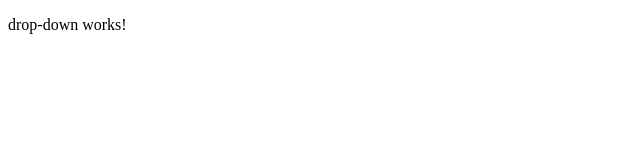
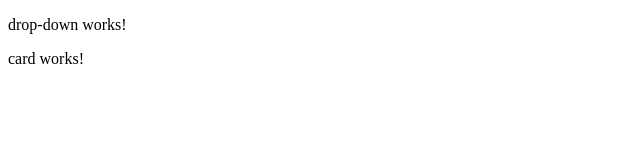
Before and after one commit to Fatma-Elarabi/weather-forecast, an Angular app: page /weather-forecast in a window 1280 px wide. Shown: the top 160 px of the page, without its empty margins (0-640 px from the left). Built offline with nearby package versions, Linux system fonts and the light colour scheme.

Commit message:
install bootstrap

```diff
--- a/src/app/weather-dashboard/components/dashboard/dashboard.component.html
+++ b/src/app/weather-dashboard/components/dashboard/dashboard.component.html
@@ -1 +1,8 @@
-<app-drop-down></app-drop-down>
+<div class="row">
+    <div class="col-md-6">
+        <app-drop-down></app-drop-down>
+    </div>
+    <div class="col-md-6">
+        <app-card></app-card>
+    </div>
+</div>
```
